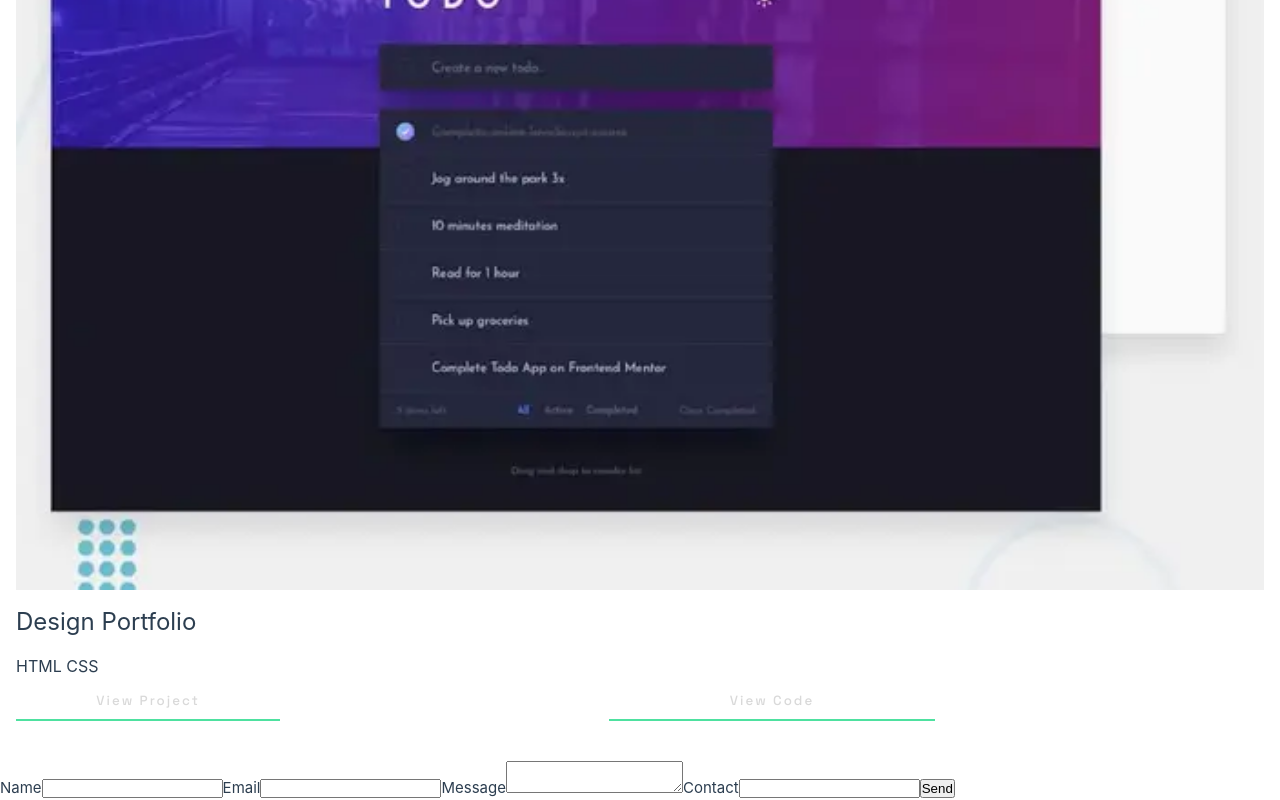
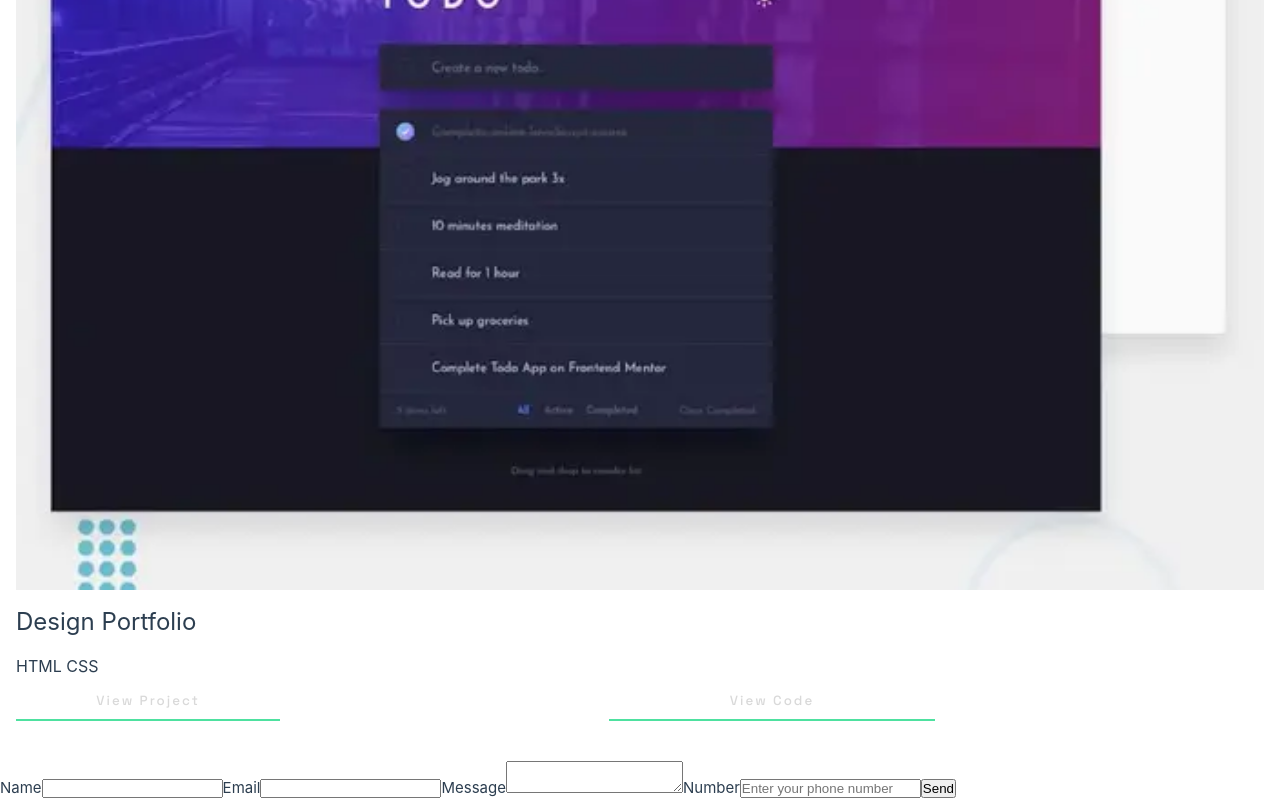
Before and after one commit to alexJSanchez/single-page-portfolio, a Vue app: page / in a window 1280 px wide. Shown: the part 4560-5360 px from the top of the page. Built offline with nearby package versions, Linux system fonts and the light colour scheme.

Commit message:
contact setup return email

```diff
--- a/src/components/FormSection.vue
+++ b/src/components/FormSection.vue
@@ -1,16 +1,3 @@
-<template>
-  <form ref="form" @submit.prevent="sendEmail">
-    <label>Name</label>
-    <input type="text" name="user_name" />
-    <label>Email</label>
-    <input type="email" name="user_email" />
-    <label>Message</label>
-    <textarea name="message"></textarea>
-    <label>Contact</label>
-    <input type="email" name="user_email" />
-    <input type="submit" value="Send" />
-  </form>
-</template>
 <script>
 import emailjs from '@emailjs/browser'
 
@@ -33,7 +20,25 @@ export default {
   }
 }
 </script>
-
+<template>
+  <form ref="form" @submit.prevent="sendEmail">
+    <label>Name</label>
+    <input type="text" name="user_name" />
+    <label>Email</label>
+    <input type="email" name="user_email" />
+    <label>Message</label>
+    <textarea name="message"></textarea>
+    <label>Number</label>
+    <input
+      id="phone"
+      name="contact_number"
+      type="tel"
+      maxlength="10"
+      placeholder="Enter your phone number"
+    />
+    <input type="submit" value="Send" />
+  </form>
+</template>
 <!--
   <div style="background-color: #ffffff; padding: 1px; margin: 1rem; opacity: 0.5"></div>
   <div style="display: flex; flex-direction: column; align-items: center; padding: 0 1rem">
```
